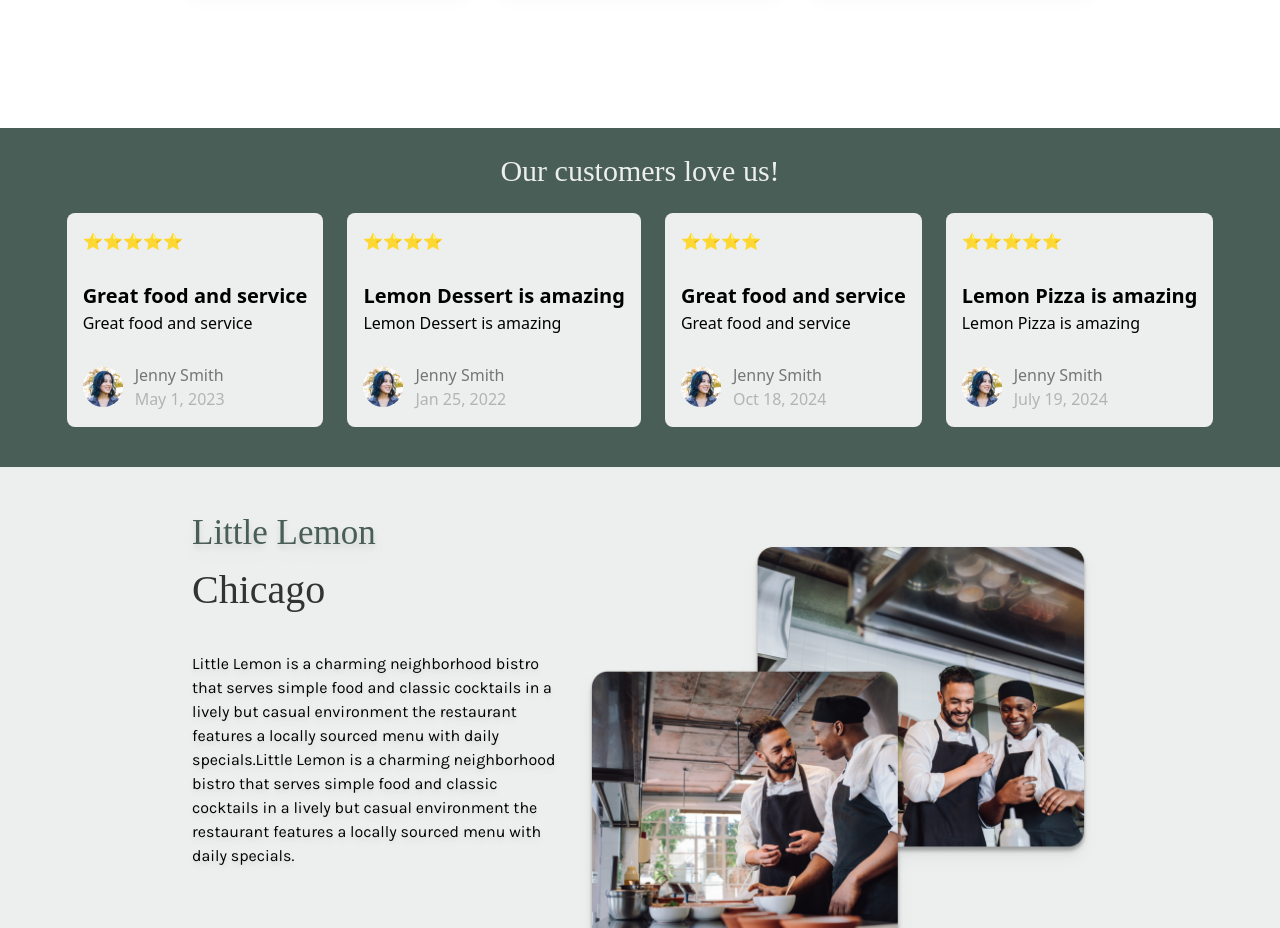
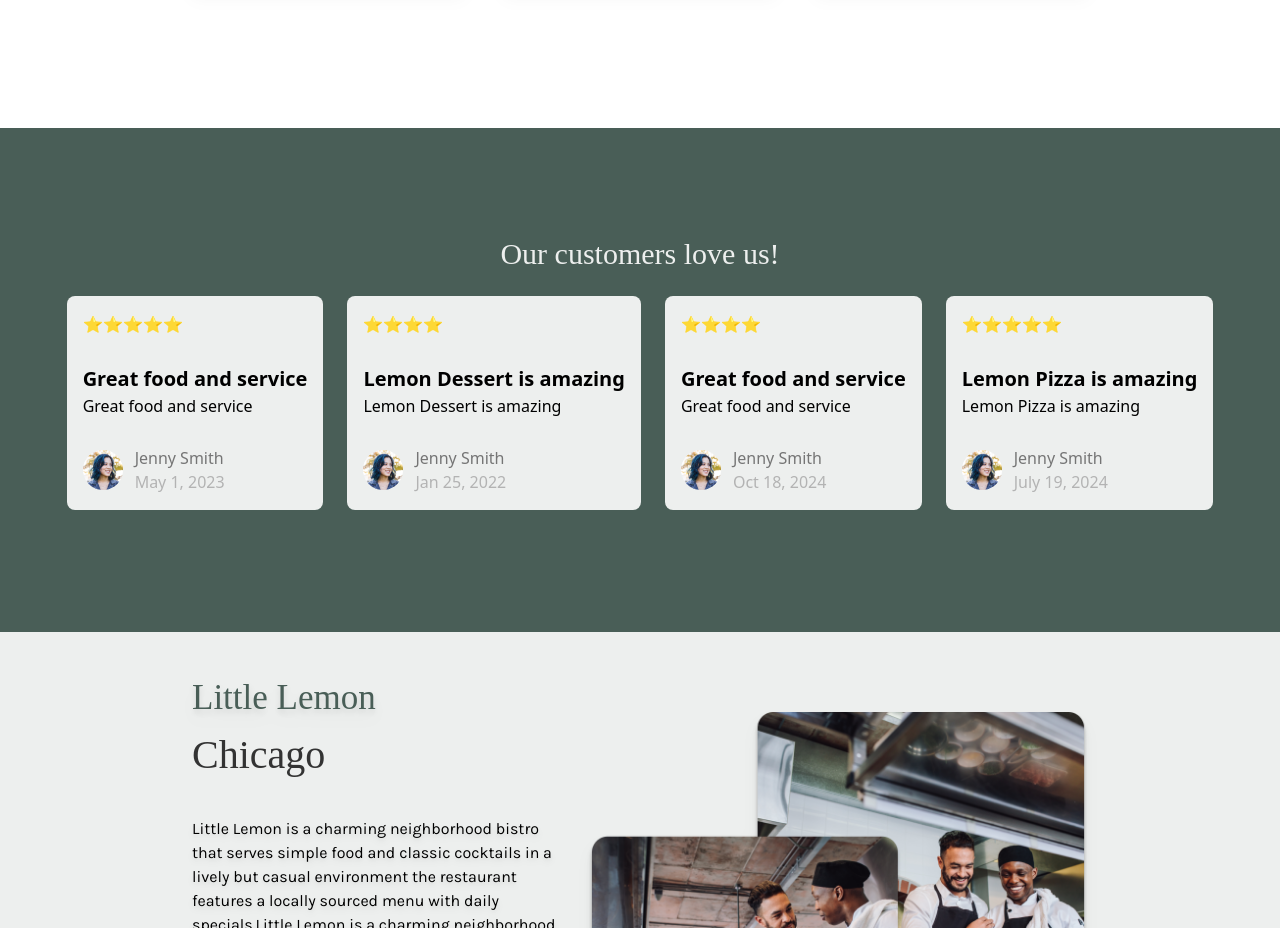
Before and after one commit to Selva-kumar-K/little-lemon, a Next.js app: page / in a window 1280 px wide. Shown: the part 1200-2128 px from the top of the page. Built offline with nearby package versions, Linux system fonts and the light colour scheme; a web font is replaced by a local one.

Commit message:
added margin to the review section

```diff
--- a/src/components/Reviews.tsx
+++ b/src/components/Reviews.tsx
@@ -4,7 +4,7 @@
 
 export default function Reviews() {
   return (
-    <div className="bg-[#495E57] py-5">
+    <div className="bg-[#495E57] py-[8%] ">
       <div className="text-center">
         <h1 className="font-markazi text-[30px] lg:text-markazi_heading text-[#EDEFEE]">
           Our customers love us!
```
